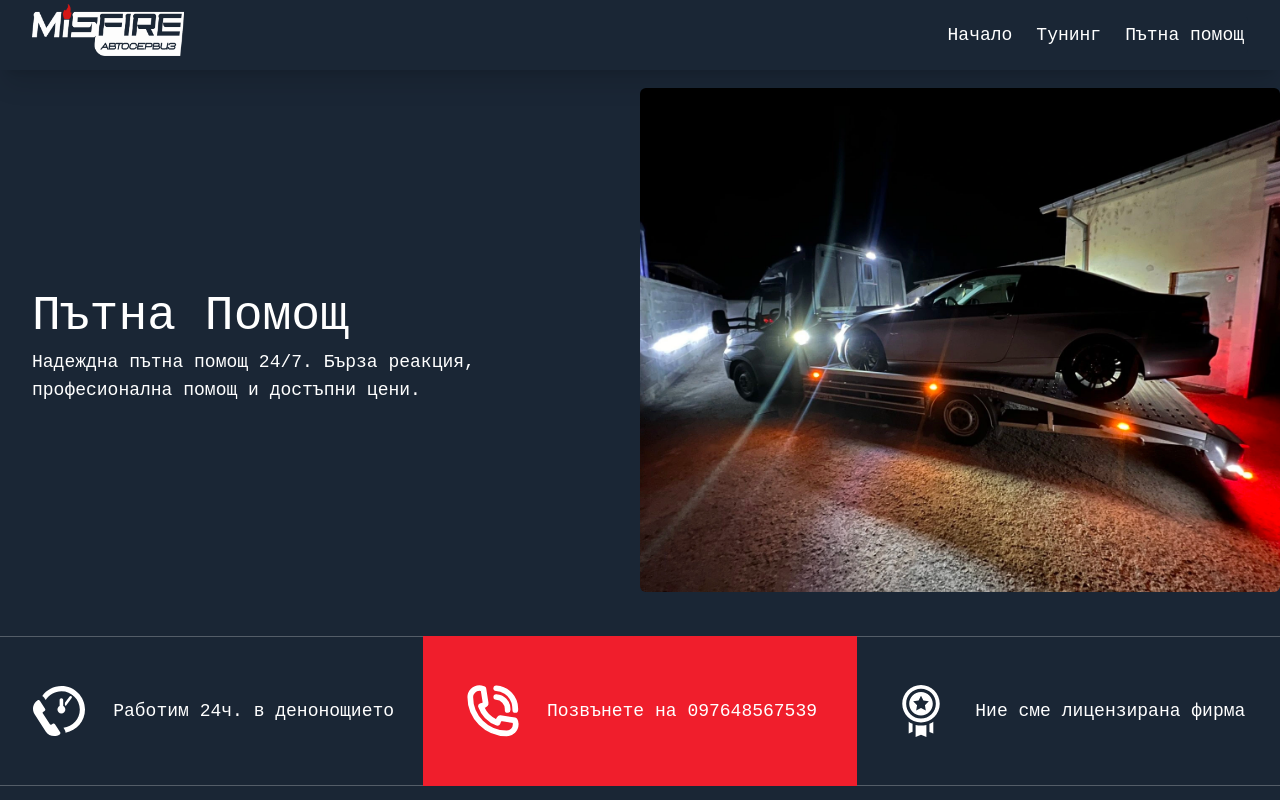
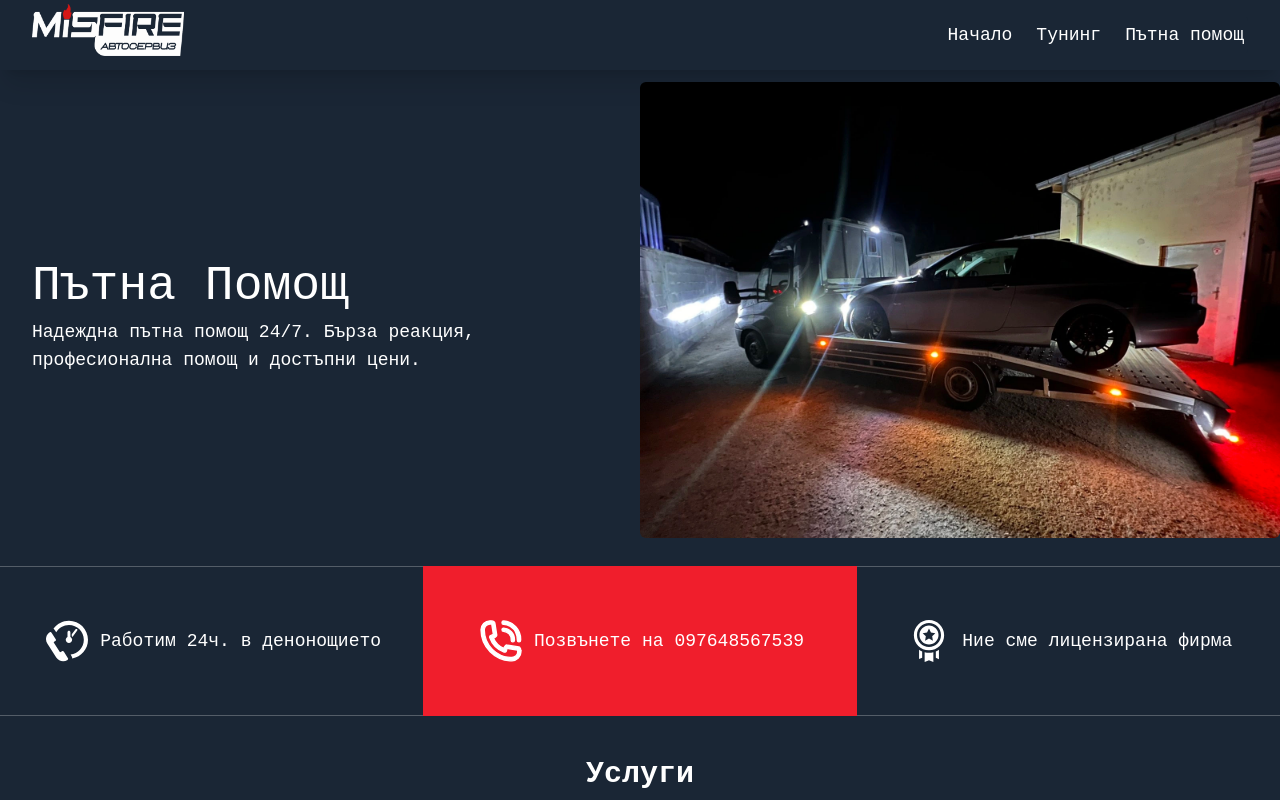
Before and after one commit to IvailoAtsv/misfire-next, a Next.js app: page /towing in a window 1280 px wide. Shown: the top 800 px of the page. Built offline with nearby package versions, Linux system fonts and the light colour scheme.

Commit message:
fix: icons

```diff
--- a/src/Components/TowHero.tsx
+++ b/src/Components/TowHero.tsx
@@ -43,17 +43,17 @@ const TowHero = () =>{
   };
     return (
         <>
-            <section className="mb-6 md:mb-0 w-full h-[55vh] lg:h-[70vh] container flex flex-col lg:flex-row justify-center items-center">
+            <section className="mb-6 md:mb-0 w-full h-[60vh] container flex flex-col lg:flex-row justify-center items-center">
                 <div className="text-white pt-2 w-[100%] flex flex-1 flex-col justify-center items-center ">
                     <motion.h1 initial="hidden" animate="visible" variants={h1Variants} className="w-[90%] my-2 text-center lg:text-left font-light text-5xl">Пътна Помощ</motion.h1>
                     <motion.p initial="hidden" animate="visible" variants={h1Variants} className="w-[90%] font-extralight opacity-75 text-center lg:text-left text-lg">Надеждна пътна помощ 24/7. Бърза реакция, професионална помощ и достъпни цени.</motion.p>
                 </div>
-                <motion.img initial="hidden" animate="visible" variants={h1Variants} src="towBg.webp" className="flex-1 w-[90%] h-[90%] lg:w-1/2 object-cover rounded-md" />
+                <motion.img initial="hidden" animate="visible" variants={h1Variants} src="towBg.webp" className="flex-1 w-[90%] h-[95%] lg:w-1/2 object-cover rounded-md" />
             </section>
             <motion.div initial="hidden" animate="visible" variants={h2Variants} className="w-full md:my-4 my-12 min-h-[150px] bg-background flex flex-col lg:flex-row">
                 <span className="flex-1 border-t lg:border-b border-opacity-25 border-white  w-full h-[150px]  text-white py-4 flex justify-center lg:border-r-0 items-center gap-4">
-                    <div className="max-w-[400px] flex-1 mx-auto flex items-center justify-center gap-6">
-                        <img src="/non-stop.svg" className="h-[65%] max-h-[60px] p-1 max-w-[60px] w-auto " />
+                    <div className="max-w-[400px] flex-1 mx-auto flex items-center justify-center gap-2">
+                        <img src="/non-stop.svg" className="h-[65%] max-h-[50px] p-1 max-w-[50px] w-auto " />
                         <div className="text-white">
                             <p className="text-lg font-light">Работим 24ч. в денонощието</p>
                         </div>
@@ -61,14 +61,14 @@ const TowHero = () =>{
                 </span>
                 <a target="_blank"
                     href="tel:097648567539" className="w-full border-t border-b border-dashed border-opacity-15 mx-auto flex-1 h-[150px] p-1 gap-4 flex justify-center items-center overflow-hidden border border-accent bg-accent">
-                    <div className="max-w-[400px] flex-1 mx-auto flex items-center justify-center gap-6">
-                        <img src="/phonecall.svg" className="h-[65%] max-h-[60px] p-1 max-w-[60px] w-auto" />
+                    <div className="max-w-[400px] flex-1 mx-auto flex items-center justify-center gap-2">
+                        <img src="/phonecall.svg" className="h-[65%] max-h-[50px] p-1 max-w-[50px] w-auto" />
                         <p className="text-white text-lg font-light">Позвънете на 097648567539</p>
                     </div>
                 </a>
                 <span className="border-opacity-25 border-white lg:border-t border-b  flex-1 w-full h-[150px] text-white  py-4 flex justify-center items-center gap-4">
-                    <div className="max-w-[400px] flex-1 mx-auto flex items-center justify-center gap-6">
-                        <img src="/quality.svg" className="h-[65%] max-h-[60px] p-1 max-w-[60px] w-auto" />
+                    <div className="max-w-[400px] flex-1 mx-auto flex items-center justify-center gap-2">
+                        <img src="/quality.svg" className="h-[65%] max-h-[50px] p-1 max-w-[50px] w-auto" />
                         <div className="text-white">
                             <p className="text-lg font-light">Ние сме лицензирана фирма</p>
                         </div>
--- a/src/app/towing/page.tsx
+++ b/src/app/towing/page.tsx
@@ -5,7 +5,7 @@ import TowHero from "@/Components/TowHero";
 const Towing = () => {
 
     return (
-        <main className="w-full relative mt-[80px] sm:mt-[100px] xl:mt-[60px] flex flex-col justify-normal items-center">
+        <main className="w-full relative mt-[70px] flex flex-col justify-normal items-center">
             <TowHero />
                 <h2 className="text-3xl text-white font-semibold w-full mx-auto text-center mt-6 mb-3">Услуги</h2>
             <section className="my-6 w-[90%] gap-y-2 grid grid-cols-1 sm:grid-cols-2 md:grid-cols-3 container">
```
